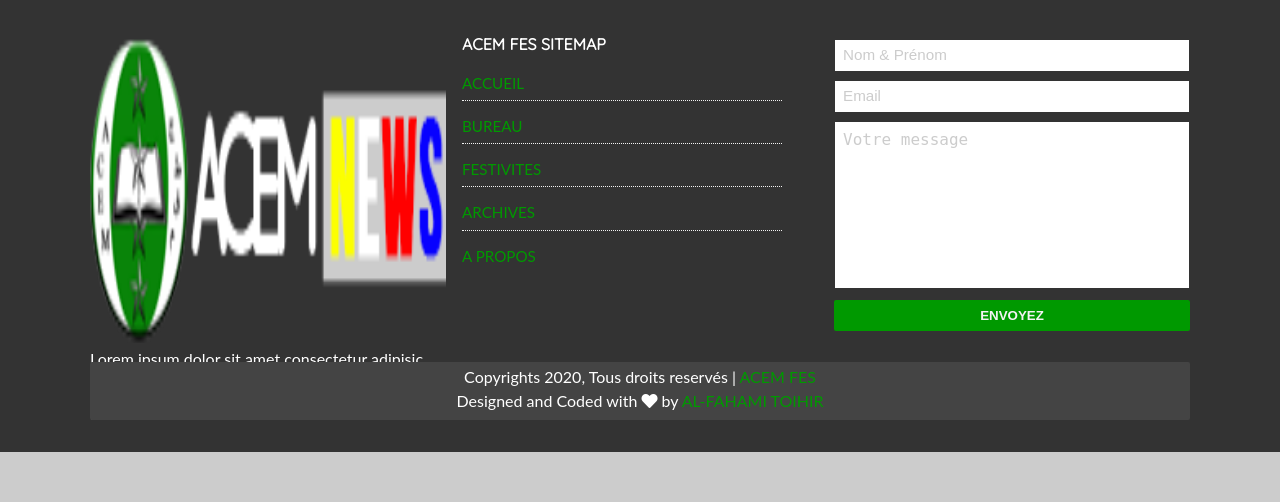
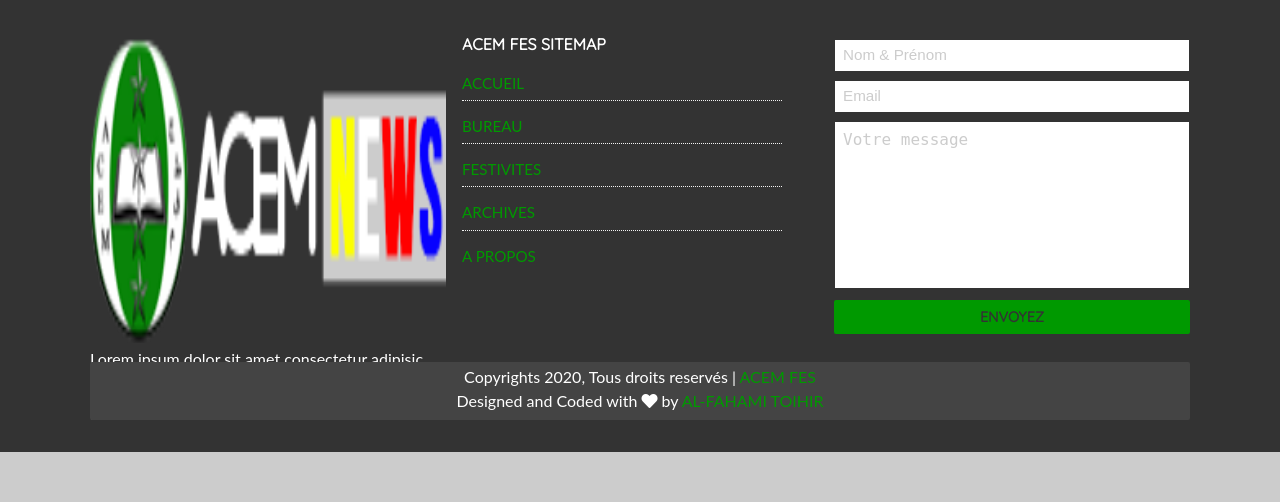
Before and after one commit to alfahami/acem.tech, a PHP site: page /about.html in a window 1280 px wide. Shown: the part 189-691 px from the top of the page. Run offline with PHP 8.4, Linux system fonts and the light colour scheme; some libraries are stand-ins or nearby versions.

Commit message:
small changes

```diff
--- a/assets/css/style.css
+++ b/assets/css/style.css
@@ -87,6 +87,7 @@
     display: inline-block;
     width: auto;
     color: #fff;
+    font-family: "Quicksand", sans-serif;
     background: #333;
     padding: 0.75rem;
     cursor: pointer;
@@ -95,7 +96,7 @@
 
   .btn-primary {
     background: var(--primary-color);
-    transition: all 0.4s ease-in-out;
+    transition: all 0.5s ease-in-out;
     color: var(--light-color);
    }
 
@@ -103,6 +104,7 @@
     background: var(--secondary-color);
     border: none;
     box-shadow: rgba(0, 0, 0, 0.6);
+    text-shadow: 0.1rem 0.1rem 0.18rem #333;
   }
 
   .py-1 { padding: 0.75rem 0; }
@@ -416,9 +418,15 @@ textarea::placeholder {
 }
 
 #main-footer .container form#contact-form input[type="submit"] {
-  color: var(--light-color);
+  color: var(--dark-color);
+  font-size: 0.9rem;
   font-weight: 700;
+  font-family: "Quicksand", sans-serif;
   border: none;
+}
+
+#main-footer .container form#contact-form input[type="submit"]:hover {
+  color: #f4f4f4;
 }
 
 #main-footer .container .author-copyright {
```
Also changed, not shown: Design/news-acemfes.png.
